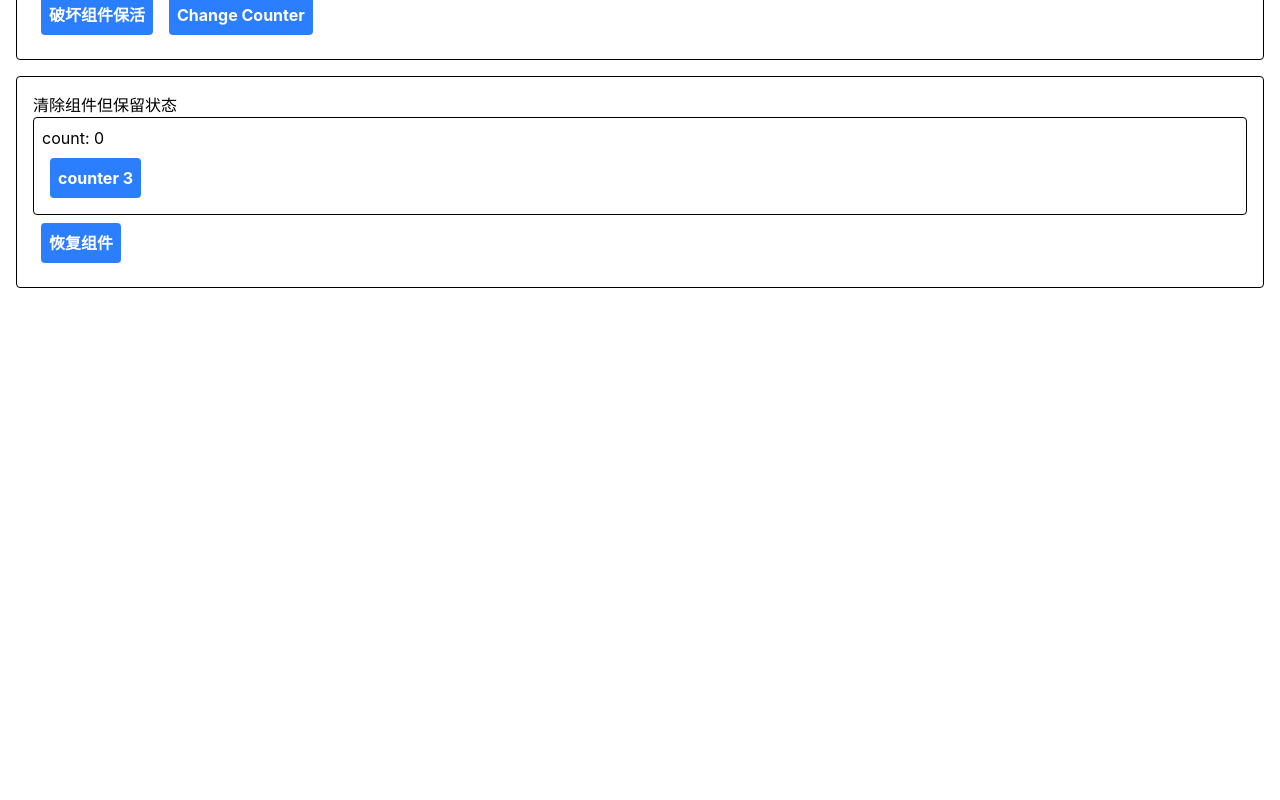
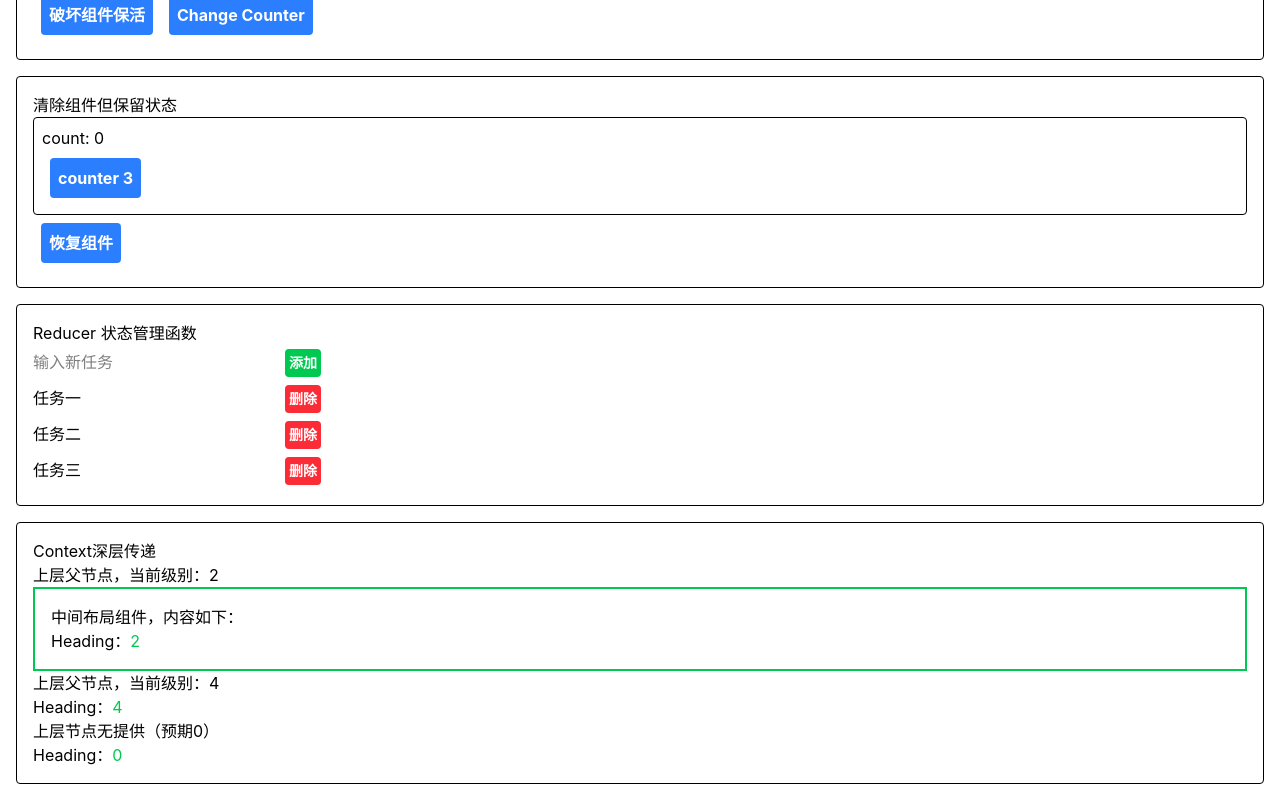
Before and after one commit to NULLICN/learnReact, a React (Vite) app: page / in a window 1280 px wide. Shown: the part 2430-3230 px from the top of the page. Before the commit the page ends 2734 px from the top, so only its background shows below. Built offline with nearby package versions, Linux system fonts and the light colour scheme.

Commit message:
reducer与context综合练习

```diff
--- a/src/App.tsx
+++ b/src/App.tsx
@@ -1,11 +1,13 @@
-import AboutProps from "./pages/aboutProps";
-import ComponentFeature from "./pages/componentFeature";
-import ComponentState from "./pages/componentState";
-import ConditionRendering from "./pages/conditionRendering";
-import Home from "./pages/home";
-import KeepAliveState from "./pages/keepAliveState";
-import RenderList from "./pages/renderList";
-import StateManagement from "./pages/stateManagement";
+import AboutProps from "./pages/AboutProps";
+import ComponentFeature from "./pages/ComponentFeature";
+import ComponentState from "./pages/ComponentState";
+import ConditionRendering from "./pages/ConditionRendering";
+import ContextRelay from "./pages/ContextRelay";
+import Home from "./pages/Home";
+import KeepAliveState from "./pages/KeepAliveState";
+import RenderList from "./pages/RenderList";
+import StateByReducer from "./pages/StateByReducer";
+import StateManagement from "./pages/StateManagement";
 
 function App() {
   return (
@@ -18,6 +20,8 @@ function App() {
       <ComponentState />
       <StateManagement />
       <KeepAliveState />
+      <StateByReducer />
+      <ContextRelay />
     </>
   );
 }
--- /dev/null
+++ b/src/components/context/Heading.tsx
@@ -0,0 +1,10 @@
+import { useContext } from "react";
+import { LevelContext } from "./LevelContext";
+export default function Heading() {
+    const level = useContext(LevelContext);
+    return (
+        <>
+            <h1>Heading：<span className="text-green-500">{level}</span> </h1>
+        </>
+    );
+}
--- /dev/null
+++ b/src/components/context/LevelContext.tsx
@@ -0,0 +1,2 @@
+import { createContext } from "react";
+export const LevelContext = createContext(0);
--- /dev/null
+++ b/src/components/context/MiddleLayout.tsx
@@ -0,0 +1,10 @@
+export default function MiddleLayout({ children }: { children: React.ReactNode }) {
+    return (
+        <>
+            <div className="border-2 border-green-500 p-4">
+                <p>中间布局组件，内容如下：</p>
+                {children}
+            </div>
+        </>
+    );
+}
--- /dev/null
+++ b/src/components/context/Sec.tsx
@@ -0,0 +1,10 @@
+import { LevelContext } from "./LevelContext";
+export default function Sec({ ctx, children }: { ctx: number; children: React.ReactNode }) {
+    return (
+        <>
+           <LevelContext value={ctx}>
+                {children}
+            </LevelContext>
+        </>
+    )
+}
--- /dev/null
+++ b/src/components/reducerAndContext/DataListRender.tsx
@@ -0,0 +1,2 @@
+export default function DataListRender() {}
+function Item() {}
--- /dev/null
+++ b/src/components/reducerAndContext/DatasContext.tsx
@@ -0,0 +1 @@
+import { createContext } from "react";
--- a/src/main.css
+++ b/src/main.css
@@ -4,6 +4,14 @@
   @apply bg-blue-500 hover:bg-blue-600 active:scale-[0.97] text-white font-bold p-2 m-2 rounded transition duration-75;
 }
 
+.btn-s-green {
+  @apply bg-green-500 hover:bg-green-600 active:scale-[0.97] text-white font-bold p-1 m-1 rounded text-sm transition duration-75;
+}
+
+.btn-s-red {
+  @apply bg-red-500 hover:bg-red-600 active:scale-[0.97] text-white font-bold p-1 m-1 rounded text-sm transition duration-75;
+}
+
 section {
   @apply p-4 m-4 border rounded;
 }
--- /dev/null
+++ b/src/pages/ContextRelay.tsx
@@ -0,0 +1,24 @@
+import Heading from "../components/context/Heading";
+import Sec from "../components/context/Sec";
+import MiddleLayout from "../components/context/MiddleLayout";
+export default function ContextRelay() {
+    return (
+        <>
+            <section>
+                <p>Context深层传递</p>
+                <p>上层父节点，当前级别：2</p>
+                <Sec ctx={2}>
+                    <MiddleLayout>
+                        <Heading  />
+                    </MiddleLayout>
+                </Sec>
+                <p>上层父节点，当前级别：4</p>
+                <Sec ctx={4}>
+                    <Heading />
+                </Sec>
+                <p>上层节点无提供（预期0）</p>
+                <Heading />
+            </section>
+        </>
+    );
+}
--- /dev/null
+++ b/src/pages/ReducerAndContext.tsx
@@ -0,0 +1,24 @@
+import { useImmerReducer } from "use-immer";
+export default function ReducerAndContext() {
+    return (
+        <>
+            <section>
+
+            </section>
+        </>
+    )
+}
+
+const initialTasks = [
+  { id: 0, text: 'Philosopher’s Path', done: true },
+  { id: 1, text: 'Visit the temple', done: false },
+  { id: 2, text: 'Drink matcha', done: false }
+];
+
+/**
+ * 使用reducer管理状态与context深层传递
+ * 要求：
+ *  1.数组数据列表渲染
+ *  2.对数组数据进行增删改操作
+ *  3.使用Context实现深层组件传递
+ */
--- /dev/null
+++ b/src/pages/StateByReducer.tsx
@@ -0,0 +1,92 @@
+import { useReducer, useState } from "react";
+import { useImmerReducer } from "use-immer";
+
+export default function StateByReducer() {
+  // ✅ state 是当前任务列表，由 reducer 管理
+  const [tasks, dispatch] = useImmerReducer(tasksReducer, initialState);
+  const [inputText, setInputText] = useState("");
+
+  function handleAddTask(text: string) {
+    dispatch({ type: "add", data: text });
+    setInputText("");
+  }
+
+  function handleChangeTask(task: { id: number; data: string }) {
+    dispatch({ type: "change", data: task });
+  }
+
+  function handleDeleteTask(taskId: number) {
+    dispatch({ type: "delete", id: taskId });
+  }
+
+  return (
+    <>
+      <section>
+        <p>Reducer 状态管理函数</p>
+        <div>
+          <input
+            value={inputText}
+            onChange={(e) => setInputText(e.target.value)}
+            placeholder="输入新任务"
+          />
+          <button className="btn-s-green" onClick={() => handleAddTask(inputText)}>添加</button>
+        </div>
+        <ul>
+          {tasks.map((task) => (
+            <li key={task.id}>
+              <input
+                value={task.data}
+                onChange={(e) =>
+                  handleChangeTask({ id: task.id, data: e.target.value })
+                }
+              />
+              <button className="btn-s-red" onClick={() => handleDeleteTask(task.id)}>删除</button>
+            </li>
+          ))}
+        </ul>
+      </section>
+    </>
+  );
+}
+
+const initialState = [
+  { id: 1, data: "任务一" },
+  { id: 2, data: "任务二" },
+  { id: 3, data: "任务三" },
+];
+
+// ❌ 错误写法：({ tasks, action }: { tasks: any; action: any })
+// React 的 reducer 函数签名必须是两个独立参数 (state, action)
+// 而不是一个解构对象，否则 TypeScript 会将函数视为无参函数，
+// 导致 dispatch() 报"应有 0 个参数"，且 initialState 数组无法匹配 { tasks, action } 对象类型
+// ✅ 正确写法：(tasks: Task[], action: Action)
+function tasksReducer(
+  draft: { id: number; data: string }[],
+  action: { type: string; data?: any; id?: number },
+) {
+  switch (action.type) {
+    case "add": {
+      draft.push({ id: Date.now(), data: action.data });
+      break;
+    }
+    // ❌ 原代码缺少 "change" case，dispatch({ type: "change" }) 会直接走 default 不处理
+    // ✅ 正确：在 change case 中更新对应 id 的任务数据
+    case "change": {
+      const task = draft.find((task) => task.id === action.data.id);
+      if (task) {
+        task.data = action.data.data;
+      }
+      break;
+    }
+    case "delete": {
+      const index = draft.findIndex((task) => task.id === action.id);
+      if (index !== -1) {
+        draft.splice(index, 1);
+      }
+      break;
+    }
+    default: {
+      return draft;
+    }
+  }
+}
```
